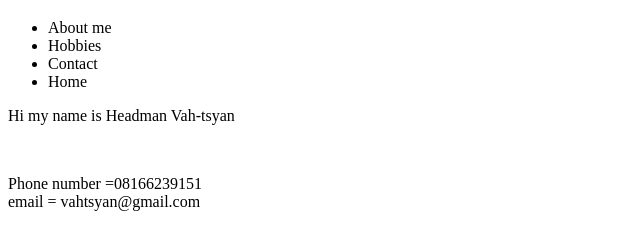
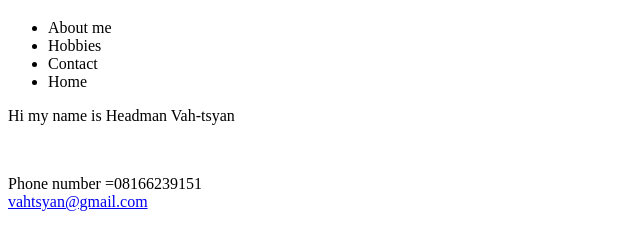
Before and after one commit to HeadmanVanjo/assignment1, a plain HTML site: page index.html in a window 1280 px wide. Shown: the part 61-310 px from the top of the page, without its empty margins (0-640 px from the left). Drawn offline with Linux system fonts and the light colour scheme.

Commit message:
Add files via upload

```diff
--- a/index.html
+++ b/index.html
@@ -5,6 +5,8 @@
     <meta name="viewport" content="width=device-width, initial-scale=1.0">
     <title>Document</title>
 </head>
+
+<body>
     <header>
         <h1> My profile</h1>
         <nav>
@@ -16,13 +18,12 @@
             </ul>
         </nav>
     </header>
-<body>
     <p>Hi my name is Headman Vah-tsyan </p>
     <img src="./../../Downloads/WhatsApp Image 2025-02-17 at 12.52.57 PM.jpeg" alt="">
 </body>
 <footer>
         <p>Phone number =08166239151 <br>
-            email = vahtsyan@gmail.com
+          <a href="href">vahtsyan@gmail.com</a>
         </p>
 </footer>
 </html>
```
Lines whose indentation alone changed are shown as unchanged.
